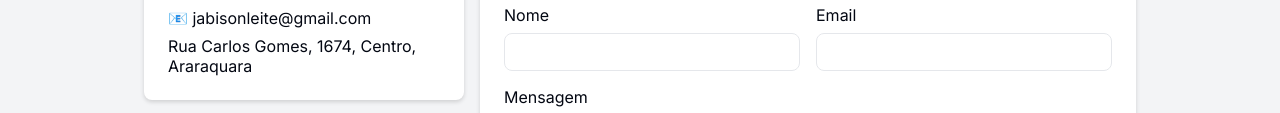
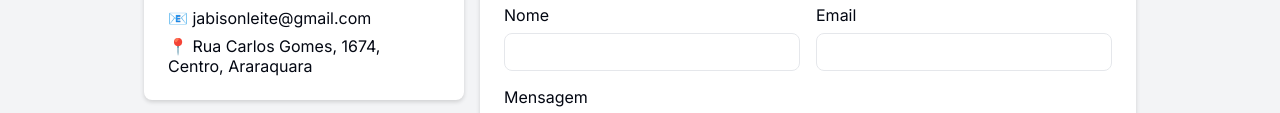
Before and after one commit to jbmilk/paginasdinamicas, a plain HTML site: page index.html in a window 1280 px wide. Shown: the part 385-498 px from the top of the page. Drawn offline with Linux system fonts and the light colour scheme.

Commit message:
Update index.html

```diff
--- a/index.html
+++ b/index.html
@@ -54,9 +54,9 @@
                             <a href="mailto:jabisonleite@gmail.com" target="_blank" rel="noopener noreferrer">
                                 <p>📧 jabisonleite@gmail.com</p>
                             </a>
-                            <a href="https://www.google.com/maps?q=Rua+Carlos+Gomes,+1674,+Centro,+Araraquara" target="_blank" rel="noopener noreferrer">
-  <p>Rua Carlos Gomes, 1674, Centro, Araraquara</p>
-</a>
+                            <a href="https://www.google.com/maps?q=Rua+Carlos+Gomes, +1674, +Centro, +Araraquara" target="_blank" rel="noopener noreferrer">
+                                <p>📍 Rua Carlos Gomes, 1674, Centro, Araraquara</p>
+                            </a>
                         </div>
                     </div>
                 </aside>
```
